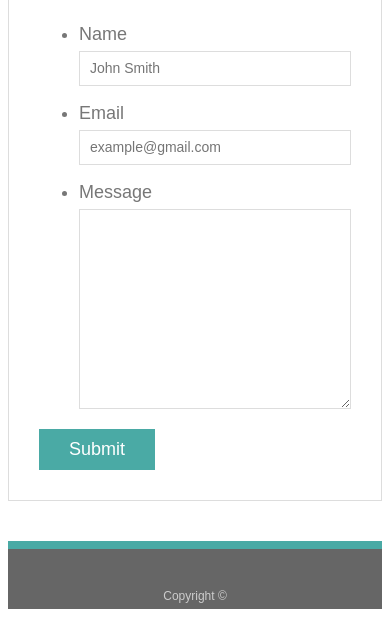
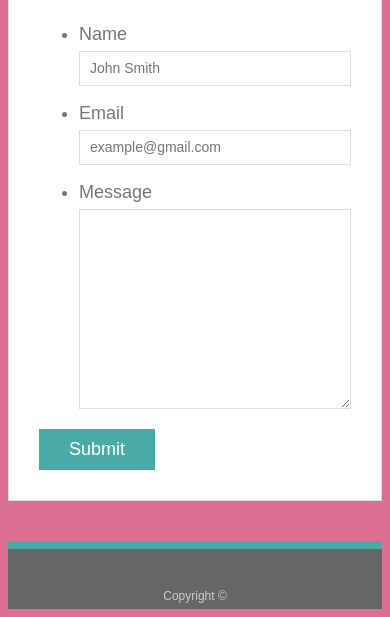
Before and after one commit to andrea-halloran/Responsive-Portfolio, a plain HTML site: page contact.html in a window 390 px wide. Shown: the part 269-886 px from the top of the page. Drawn offline with Linux system fonts and the light colour scheme.

Commit message:
changes made with media querries

```diff
--- a/assets/css/style.css
+++ b/assets/css/style.css
@@ -215,3 +215,27 @@ body {
     background: #4aaaa5;
     border: 0 none;
   }
+  @media only screen and (max-width: 980px){
+    body {
+      background-color: lightblue;
+    }
+
+  }
+
+  @media only screen and (max-width:768px){
+    body {
+      background-color: red;
+    }
+
+  }
+
+  @media only screen and (max-width: 640px){
+    body {
+      background-color: palevioletred;
+    }
+
+    .col{
+      width:100%;
+    }
+
+  }
--- a/contact.html
+++ b/contact.html
@@ -5,6 +5,7 @@
   <meta charset="UTF-8">
   <title>Contact | Andrea</title>
   <link rel="stylesheet" type="text/css" href="assets/css/style.css">
+  <meta name="viewport" content="width-device-width, initial-scale-1">
 </head>
 
 <body>
```
Also changed, not shown: index.html (+7 -3 lines), portfolio.html (+1 -0 lines).
